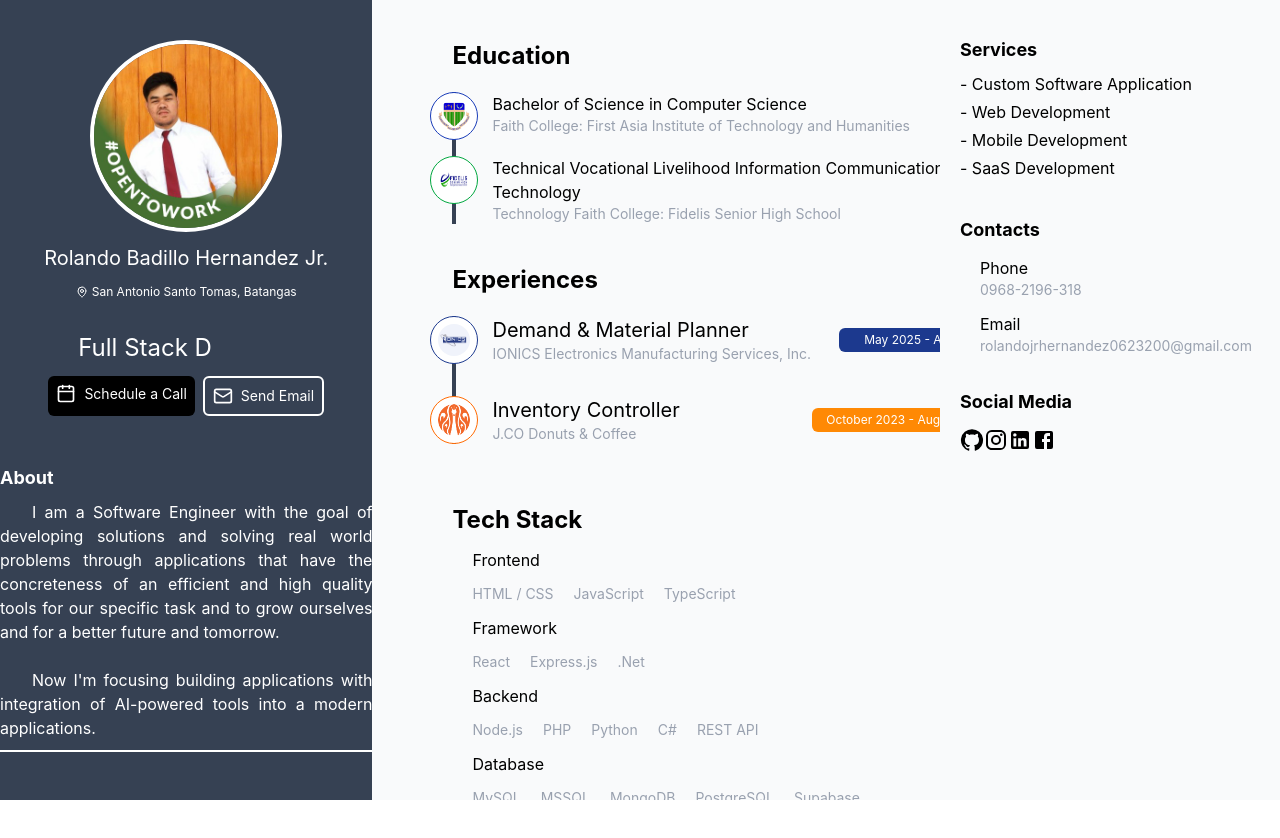
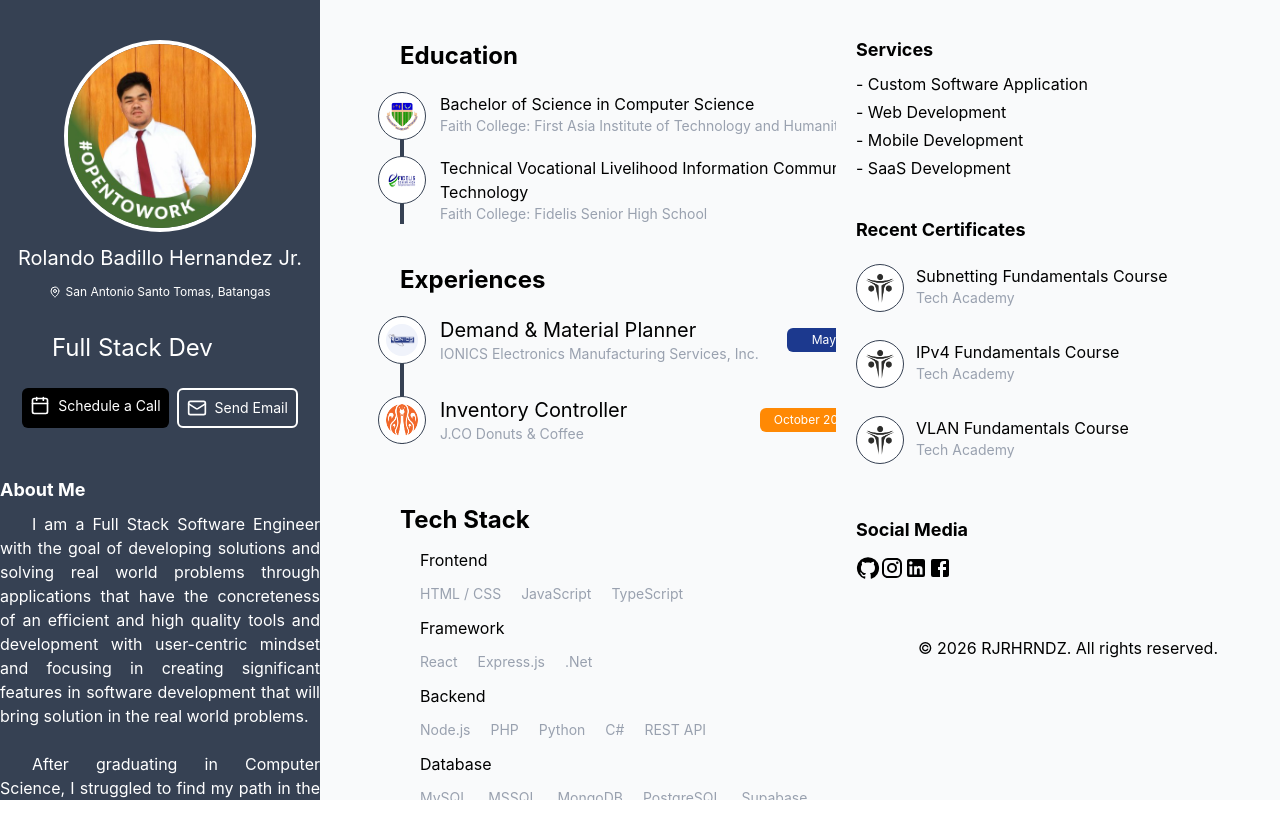
Before and after one commit to RolandoJr23/RBHJr-Portfolio, a React (Vite) app: page / in a window 1280 px wide. Shown: the top 838 px of the page. Before the commit the page ends 800 px from the top, so only its background shows below. Built offline with nearby package versions, Linux system fonts and the light colour scheme.

Commit message:
Update and adding Recent Certifiicates on Left Container

```diff
--- a/src/App.tsx
+++ b/src/App.tsx
@@ -11,6 +11,7 @@ import faithlogo from './assets/faithlogooo.jpg';
 import fidelislogo from './assets/fedelislogo.png'
 import ionicslogo from './assets/ionicslogo.webp';
 import jcologo from './assets/jcologo.png';
+import techacademylogo from './assets/techacademylogo.png';
 
 function App() {
   const jobRoles = ["Software Engineer", "Full Stack Developer", "Data Science", "Data Analyst"];
@@ -91,33 +92,34 @@ function App() {
       </style>
       <div className="flex flex-col md:flex-row min-h-screen bg-gray-50">
         {/* Left Side Container */}
-        <div className="w-full md:w-2xl h-auto md:h-lvh bg-gray-700 flex flex-col justify-baseline items-center pt-10 gap-2 "> {/* On mobile, take full width and auto height. On medium screens and up, revert to original width and full viewport height. */}
+        <div className="w-full md:w-lg h-auto md:h-lvh bg-gray-700 flex flex-col justify-baseline items-center pt-10 gap-2 "> {/* On mobile, take full width and auto height. On medium screens and up, revert to original width and full viewport height. */}
           <div className="text-white w-80 h-fit flex flex-col gap-3 items-center mb-10" >
             {/* My Image */}
             <img src={myphoto} alt="Rolando Badillo Hernandez Jr." className="w-48 h-48 rounded-full border-4 border-white" /> {/* Added descriptive alt text for accessibility. */}
             {/* My Name */}
             <h2 className="text-xl">Rolando Badillo Hernandez Jr.</h2>
             {/* My location */}
-            <div className='w-full flex flex-row justify-center items-center gap-1'>
+            <div className='w-full flex flex-row justify-center items-center gap-1 hover:text-red-500'>
               <MapPin className='w-3 h-3' />
-              <h3 className='text-xs'>San Antonio Santo Tomas, Batangas</h3>
+              <h3 className='text-xs'><a href="https://maps.app.goo.gl/9PzyRR8uTxhctFDb9" target="_blank">San Antonio Santo Tomas, Batangas</a></h3>
             </div>
             {/* My Professions */}
             <div className="text-2xl w-80 h-8 pl-13 flex items-center mt-5">
               <h3>{displayedText}</h3>
             </div>
             {/* Buttons Schedule and Send Email */}
-            <div className="w-80 h-10 gap-2 flex justify-center item-center">
+            <div className="w-80 h-10 gap-2 flex justify-center item-center mt-3">
               <button className="p-2 text-sm flex flex-row gap-2 text-white bg-black rounded-md hover:text-black hover:bg-white duration-300 cursor-pointer"><Calendar className="w-5 h-5" />Schedule a Call</button>
-              <button className="p-2 text-sm flex flex-row gap-2 text-white border-2 border-white rounded-md hover:text-black hover:bg-white cursor-pointer"><Mail className="w-5 h-5" />Send Email</button>
+              <button className="p-2 text-sm flex flex-row gap-2 text-white border-2 border-white rounded-md hover:text-black hover:bg-white cursor-pointer"><Mail className="w-5 h-5" /><a href="http://rolandojrhernandez0623200@gmail.com" target="_blank">Send Email</a></button>
             </div>
           </div>
           {/* About */}
-          <div className="max-w-100 word-spacing-[0.5em] h-72 pb-5 font-sans border-b-2 border-white">
-            <h2 className="text-white font-bold text-lg">About</h2>
+          <div className="max-w-100 h-lg word-spacing-[0.5em] pb-5 font-sans">
+            <h2 className="text-white font-bold text-lg">About Me</h2>
             <div className="text-white flex flex-col justify-normal mt-2 text-justify indent-8">
-              <h3>I am a Software Engineer with the goal of developing solutions and solving real world problems through applications that have the concreteness of an efficient and high quality tools for our specific task and to grow ourselves and for a better future and tomorrow.</h3> <br />
-              <h3>Now I'm focusing building applications with integration of AI-powered tools into a modern applications.</h3>
+              <h3>I am a Full Stack Software Engineer with the goal of developing solutions and solving real world problems through applications that have the concreteness of an efficient and high quality tools and development with user-centric mindset and focusing in creating significant features in software development that will bring solution in the real world problems. </h3> <br />
+              <h3>After graduating in Computer Science, I struggled to find my path in the tech industry especially as a Software Engineer, but those challenges motivated me to grow, learn and now to build software solutions. </h3> <br />
+              <h3>Now, I’m focused and actively on building modern applications that integrate AI-powered tools to create smarter, more efficient, and innovative digital solutions.</h3>
             </div>
           </div>
 
@@ -132,7 +134,7 @@ function App() {
               <div className="mt-5 relative border-l-4 border-gray-700 pl-4">
                 {/*Faith */}
                 <div className="mb-5 relative">
-                  <div className="absolute flex justify-center items-center w-12 h-12 bg-white rounded-full -left-10.5 border border-blue-800  hover:border-4"><img src={faithlogo} alt="" className="w-8 h-8 rounded-full" /></div>
+                  <div className="absolute flex justify-center items-center w-12 h-12 bg-white rounded-full -left-10.5 border border-gray-700  hover:border-4 hover:border-blue-800"><img src={faithlogo} alt="" className="w-8 h-8 rounded-full" /></div>
                   <div className='w-xl flex flex-row items-center gap-10'>
                     <div className=''>
                       <h1 className="text-base text-black pl-5">Bachelor of Science in Computer
@@ -147,14 +149,13 @@ function App() {
                 </div>
                 {/* Fidelis */}
                 <div className="mb-8 relative">
-                  <div className="absolute flex justify-center items-center w-12 h-12 bg-white rounded-full -left-10.5 border border-green-600 hover:border-4"><img src={fidelislogo} alt="" className="w-8 h-8 rounded-full" /></div>
+                  <div className="absolute flex justify-center items-center w-12 h-12 bg-white rounded-full -left-10.5 border border-gray-700 hover:border-4 hover:border-green-600"><img src={fidelislogo} alt="" className="w-8 h-8 rounded-full" /></div>
                   <div className='w-2xl flex flex-row items-center gap-5'>
                     <div className='w-1xl'>
                       <h1 className="text-base text-black pl-5">Technical Vocational Livelihood
                         Information Communication and
                         Technology</h1>
-                      <h3 className="text-sm text-gray-400 pl-5">Technology
-                        Faith College: Fidelis Senior High School</h3>
+                      <h3 className="text-sm text-gray-400 pl-5">Faith College: Fidelis Senior High School</h3>
                     </div>
                     <div className='w-16 h-6 text-xs text-white rounded-md flex justify-center items-center bg-gray-700'>
                       <h1>2017-2019</h1>
@@ -171,7 +172,7 @@ function App() {
               <div className="mt-5 relative border-l-4 border-gray-700 pl-4">
                 {/*Experience in Ionics */}
                 <div className="mb-8 relative">
-                  <div className="absolute flex justify-center items-center w-12 h-12 bg-white rounded-full -left-10.5 border border-blue-900 hover:border-4"><img src={ionicslogo} alt="" className="w-8 h-8 rounded-full" /></div>
+                  <div className="absolute flex justify-center items-center w-12 h-12 bg-white rounded-full -left-10.5 border border-gray-700 hover:border-4 hover:border-blue-900"><img src={ionicslogo} alt="" className="w-8 h-8 rounded-full" /></div>
                   <div className='w-xl flex flex-row items-center gap-7'>
                     <div className=''>
                       <h1 className="text-xl text-black pl-5">Demand & Material Planner</h1>
@@ -184,7 +185,7 @@ function App() {
                 </div>
                 {/* Experience in Jco */}
                 <div className="mb-8 relative">
-                  <div className="absolute flex justify-center items-center w-12 h-12 bg-white rounded-full -left-10.5 border border-orange-500 hover:border-4"><img src={jcologo} alt="" className="w-8 h-8 rounded-full" /></div>
+                  <div className="absolute flex justify-center items-center w-12 h-12 bg-white rounded-full -left-10.5 border border-gray-700 hover:border-4 hover:border-orange-500"><img src={jcologo} alt="" className="w-8 h-8 rounded-full" /></div>
                   <div className='w-xl flex flex-row items-center gap-25'>
                     <div className='w-60'>
                       <h1 className="text-xl text-black pl-5">Inventory Controller</h1>
@@ -303,28 +304,48 @@ function App() {
               <h3 className="mb-1">- SaaS Development</h3>
             </div>
           </div>
-          {/* Contacts */}
-          <div className="w-80 h-40 mt-5">
-            <h2 className="text-black font-bold text-lg">Contacts</h2>
-            <h1 className='text-md text-black pl-5 mt-3'>Phone</h1>
-            <div className='flex flex-row'>
-              <h2 className='text-sm text-gray-400 pl-5'>0968-2196-318</h2>
+          {/* Recent Certificates */}
+          <div className="max-w-2xl h-72 mt-5">
+            <h2 className="text-black font-bold text-lg">Recent Certificates</h2>
+            <div className="mb-8 mt-5 relative">
+              <div className="absolute flex justify-center items-center w-12 h-12 bg-white rounded-full -left-0 border border-gray-700 hover:border-4 hover:border-black"><img src={techacademylogo} alt="" className="w-8 h-8 rounded-full" /></div>
+              <div className='w-sm flex flex-row items-center gap-25 ml-10'>
+                <div className='w-80'>
+                  <h1 className="text-md text-black pl-5">Subnetting Fundamentals Course</h1>
+                  <h3 className="text-sm text-gray-400 pl-5">Tech Academy</h3>
+                </div>
+              </div>
             </div>
-            <h1 className='text-md text-black pl-5 mt-3'>Email</h1>
-            <div className='flex flex-row'>
-              <h2 className='text-sm text-gray-400 pl-5'>rolandojrhernandez0623200@gmail.com</h2>
+            <div className="mb-8 mt-5 relative">
+              <div className="absolute flex justify-center items-center w-12 h-12 bg-white rounded-full -left-0 border border-gray-700 hover:border-4 hover:border-black"><img src={techacademylogo} alt="" className="w-8 h-8 rounded-full" /></div>
+              <div className='w-sm flex flex-row items-center gap-25 ml-10'>
+                <div className='w-80'>
+                  <h1 className="text-md text-black pl-5">IPv4 Fundamentals Course</h1>
+                  <h3 className="text-sm text-gray-400 pl-5">Tech Academy</h3>
+                </div>
+              </div>
+            </div>
+            <div className="mb-8 mt-5 relative">
+              <div className="absolute flex justify-center items-center w-12 h-12 bg-white rounded-full -left-0 border border-gray-700 hover:border-4 hover:border-black"><img src={techacademylogo} alt="" className="w-8 h-8 rounded-full" /></div>
+              <div className='w-sm flex flex-row items-center gap-25 ml-10'>
+                <div className='w-80'>
+                  <h1 className="text-md text-black pl-5">VLAN Fundamentals Course</h1>
+                  <h3 className="text-sm text-gray-400 pl-5">Tech Academy</h3>
+                </div>
+              </div>
             </div>
           </div>
           {/* Social Media */}
           <div className="w-80 h-30 mt-3">
             <h2 className="text-black font-bold text-lg">Social Media</h2>
             <div className='h-12 flex items-center'>
-              <GitHubIcon className='w-5 h-5 cursor-pointer'/>
-              <InstagramIcon className='w-20 h-5 cursor-pointer'/>
-              <LinkedInIcon className='w-5 h-5 cursor-pointer'/>
-              <FacebookIcon className='w-5 h-5 cursor-pointer'/>
+              <GitHubIcon className='w-5 h-5 cursor-pointer'><a href="https://github.com/RolandoJr23/RolandoJr23.git" target="_blank"></a></GitHubIcon>
+              <InstagramIcon className='w-20 h-5 cursor-pointer' />
+              <LinkedInIcon className='w-5 h-5 cursor-pointer' />
+              <FacebookIcon className='w-5 h-5 cursor-pointer' />
             </div>
           </div>
+          <h3 className='text-center mb-10'>&copy; 2026 RJRHRNDZ. All rights reserved.</h3>
         </div>
       </div>
     </>
--- /dev/null
+++ b/src/components/Schedule.jsx
@@ -0,0 +1,11 @@
+import React from 'react'
+
+const Schedule = () => {
+  return (
+    <div>
+
+    </div>
+  )
+}
+
+export default Schedule
```
Also changed, not shown: src/assets/techacademylogo.png (added).
